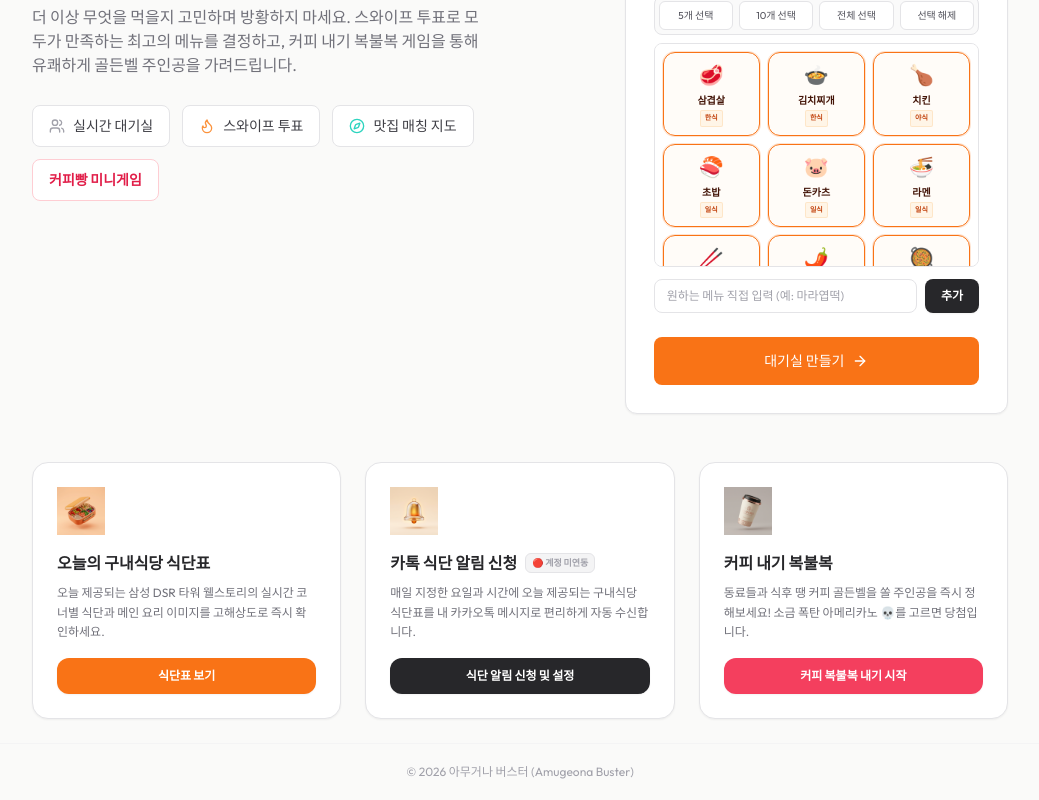
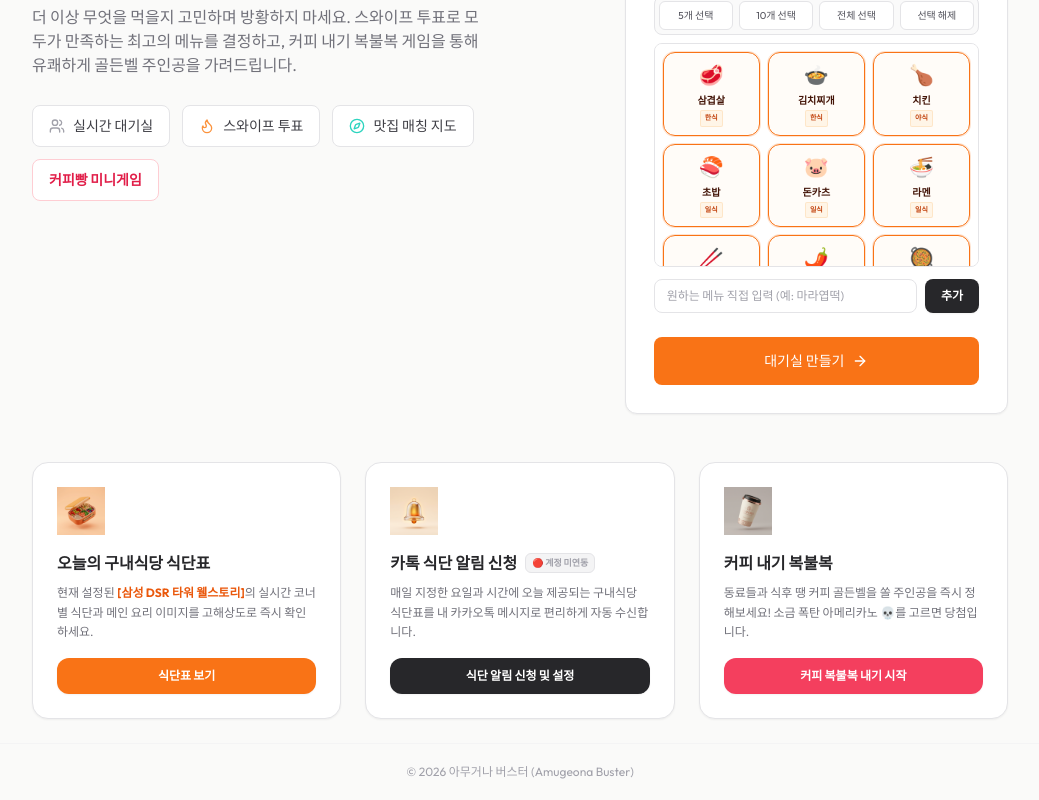
Before and after one commit to ldj4245/AmugeonaBuster, a React (Vite) app in the folder frontend/: page / in a window 1280 px wide. Shown: the part 424-1224 px from the top of the page, without its empty margins (120-1159 px from the left). Built offline with nearby package versions, Linux system fonts and the light colour scheme.

Commit message:
fix: 실시간 식단표 하드코딩 제거 및 설정된 구내식당 지점과 동적 연동 구현

```diff
--- a/frontend/src/App.tsx
+++ b/frontend/src/App.tsx
@@ -962,14 +962,19 @@ function App() {
           </div>
         )}
 
-        {!roomId && (
-          <button
-            onClick={() => triggerFetchMenuDetails('WEL_DSR', 'HALL_01', '삼성 DSR 타워 웰스토리')}
+        {!roomId && (() => {
+          const activeCotNo = welstorySettings?.cotNo || 'WEL_DSR';
+          const activeHallNo = welstorySettings?.hallNo || 'HALL_01';
+          const activeCafeteriaName = welstorySettings?.cafeteriaName || '삼성 DSR 타워 웰스토리';
+          return (
+            <button
+              onClick={() => triggerFetchMenuDetails(activeCotNo, activeHallNo, activeCafeteriaName)}
               className="bg-gradient-to-r from-orange-500 to-amber-500 hover:from-orange-600 hover:to-amber-600 text-white px-4 py-2 rounded-xl text-xs font-black shadow-sm transition-all scale-100 hover:scale-[1.02] active:scale-[0.98] cursor-pointer"
             >
               오늘의 식단표
             </button>
-        )}
+          );
+        })()}
       </header>
 
       {/* Main Container */}
@@ -1244,6 +1249,11 @@ function App() {
           {/* 독립 프리미엄 위젯 3형제 */}
           <div className="w-full grid grid-cols-1 md:grid-cols-3 gap-6 mt-12 animate-slide-up">
             {/* 위젯 1: 실시간 식단표 */}
+            {(() => {
+              const activeCotNo = welstorySettings?.cotNo || 'WEL_DSR';
+              const activeHallNo = welstorySettings?.hallNo || 'HALL_01';
+              const activeCafeteriaName = welstorySettings?.cafeteriaName || '삼성 DSR 타워 웰스토리';
+              return (
                 <div className="bg-white border border-zinc-200 shadow-sm rounded-2xl p-6 flex flex-col justify-between gap-4 transition-all hover:shadow-md hover:border-orange-200">
                   <div className="flex flex-col gap-2">
                     <div className="w-12 h-12 flex items-center justify-center">
@@ -1251,17 +1261,19 @@ function App() {
                     </div>
                     <h3 className="font-bold text-zinc-800 text-base mt-2">오늘의 구내식당 식단표</h3>
                     <p className="text-xs text-zinc-500 leading-relaxed">
-                  오늘 제공되는 삼성 DSR 타워 웰스토리의 실시간 코너별 식단과 메인 요리 이미지를 고해상도로 즉시 확인하세요.
+                      현재 설정된 <span className="font-bold text-orange-600">[{activeCafeteriaName}]</span>의 실시간 코너별 식단과 메인 요리 이미지를 고해상도로 즉시 확인하세요.
                     </p>
                   </div>
                   <button
                     type="button"
-                onClick={() => triggerFetchMenuDetails('WEL_DSR', 'HALL_01', '삼성 DSR 타워 웰스토리')}
+                    onClick={() => triggerFetchMenuDetails(activeCotNo, activeHallNo, activeCafeteriaName)}
                     className="w-full py-2.5 bg-orange-500 hover:bg-orange-600 text-white text-xs font-bold rounded-xl transition-all shadow-sm flex items-center justify-center cursor-pointer"
                   >
                     식단표 보기
                   </button>
                 </div>
+              );
+            })()}
 
             {/* 위젯 2: 스마트 카톡 식단 알림 */}
             <div className="bg-white border border-zinc-200 shadow-sm rounded-2xl p-6 flex flex-col justify-between gap-4 transition-all hover:shadow-md hover:border-amber-200">
```
Lines whose indentation alone changed are shown as unchanged.
